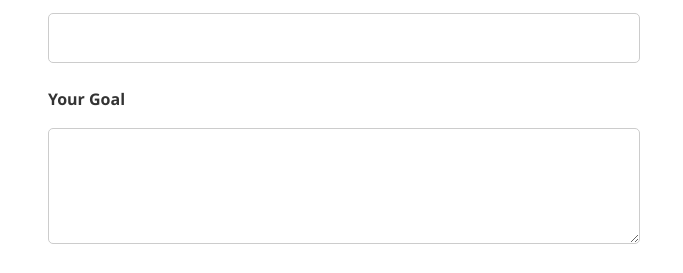
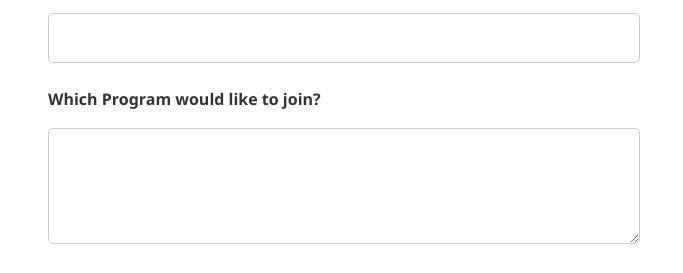
Before and after one commit to Janamalini-S/fitlife, a plain HTML site: page index.html in a window 1280 px wide. Shown: the part 3429-3702 px from the top of the page, 0-683 px from the left. Drawn offline with Linux system fonts and the light colour scheme.

Commit message:
Update index.html

```diff
--- a/index.html
+++ b/index.html
@@ -486,7 +486,7 @@
       <input type="text" id="name" name="name" required style="width: 100%; margin-bottom: 1rem;">
       <label for="email" style="font-weight: 600; margin-bottom: 0.5rem;">Email</label>
       <input type="email" id="email" name="email" required style="width: 100%; margin-bottom: 1rem;">
-      <label for="goal" style="font-weight: 600; margin-bottom: 0.5rem;">Your Goal</label>
+      <label for="goal" style="font-weight: 600; margin-bottom: 0.5rem;">Which Program would like to join? </label>
       <textarea id="goal" name="goal" rows="4" style="width: 100%; margin-bottom: 1.5rem;"></textarea>
       <button class="btn" type="submit" style="width: auto; margin: 0;">Submit</button>
     </form>
```
